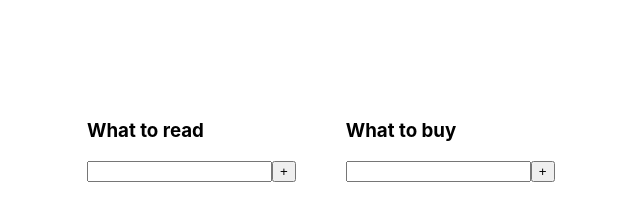
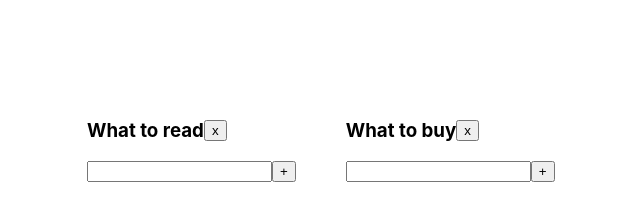
Before and after one commit to umedjankabiri/todolist, a React (Vite) app: page / in a window 1280 px wide. Shown: the top 197 px of the page, without its empty margins (13-653 px from the left). Built offline with nearby package versions, Linux system fonts and the light colour scheme.

Commit message:
added "onClickRemoveTodolist" function for deleting todolist from array of todolists, used "todolistID" argument inside all callback functions

```diff
--- a/src/common/components/Todolist/Todolist.tsx
+++ b/src/common/components/Todolist/Todolist.tsx
@@ -10,21 +10,22 @@ export const Todolist: FC<TodolistProps> = (props) => {
         setTaskTitle(event.currentTarget.value)
     const addTaskHandler = () => {
         taskTitle.trim() !== ''
-            ? (props.addTask(taskTitle.trim()), setTaskTitle(""))
+            ? (props.addTask(props.todolistID, taskTitle.trim()), setTaskTitle(""))
             : setError("Title is required");
     }
     const addTaskOnKeyUpHandler = (event: KeyboardEvent<HTMLInputElement>) => {
         taskTitle.trim() !== '' && setError(null);
         (event.ctrlKey && event.key === "Enter") && addTaskHandler()
     }
+    const onClickRemoveTodolist = () => props.removeTodolist(props.todolistID)
     const onClickAllHandler = () => props.changeFilter(props.todolistID, "All")
     const onClickActiveHandler = () => props.changeFilter(props.todolistID, "Active")
     const onClickCompletedHandler = () => props.changeFilter(props.todolistID, "Completed")
 
     const mappedTasks = props.tasks.map(task => {
-        const onClickRemoveTaskHandler = () => props.removeTask(task.id)
+        const onClickRemoveTaskHandler = () => props.removeTask(props.todolistID, task.id)
         const changeTaskStatusHandler = (event: ChangeEvent<HTMLInputElement>) =>
-            props.changeTaskStatus(task.id, event.currentTarget.checked)
+            props.changeTaskStatus(props.todolistID, task.id, event.currentTarget.checked)
 
         return (
             <li className={task.isDone ? 'isDone' : ''} key={task.id}>
@@ -39,7 +40,10 @@ export const Todolist: FC<TodolistProps> = (props) => {
 
     return (
         <div>
-            <h3>{props.title}</h3>
+            <div className={"todolist-title-container"}>
+                <h3>{props.title}</h3>
+                <Button title={"x"} onClick={onClickRemoveTodolist}/>
+            </div>
             <div>
                 <input value={taskTitle} onChange={onChangeHandler} onKeyUp={addTaskOnKeyUpHandler}/>
                 <Button title={"+"} onClick={addTaskHandler}/>
```
